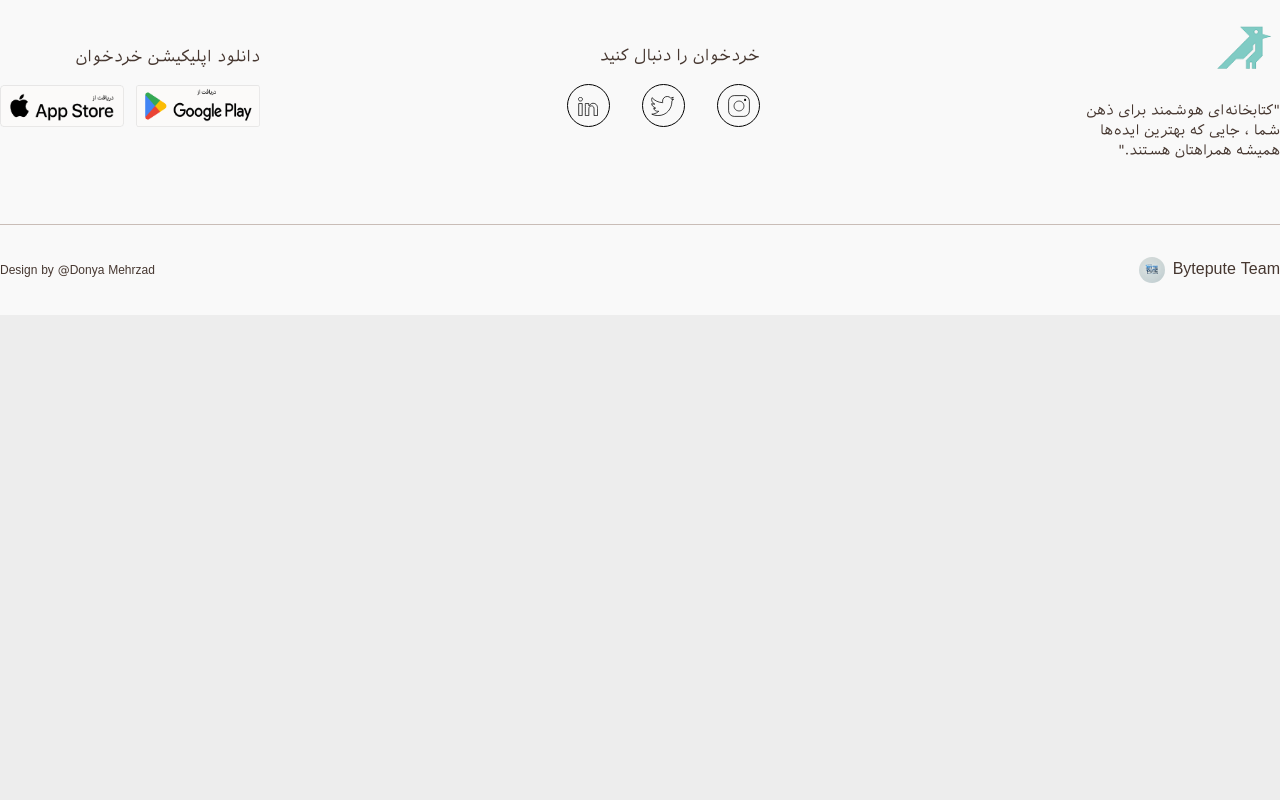
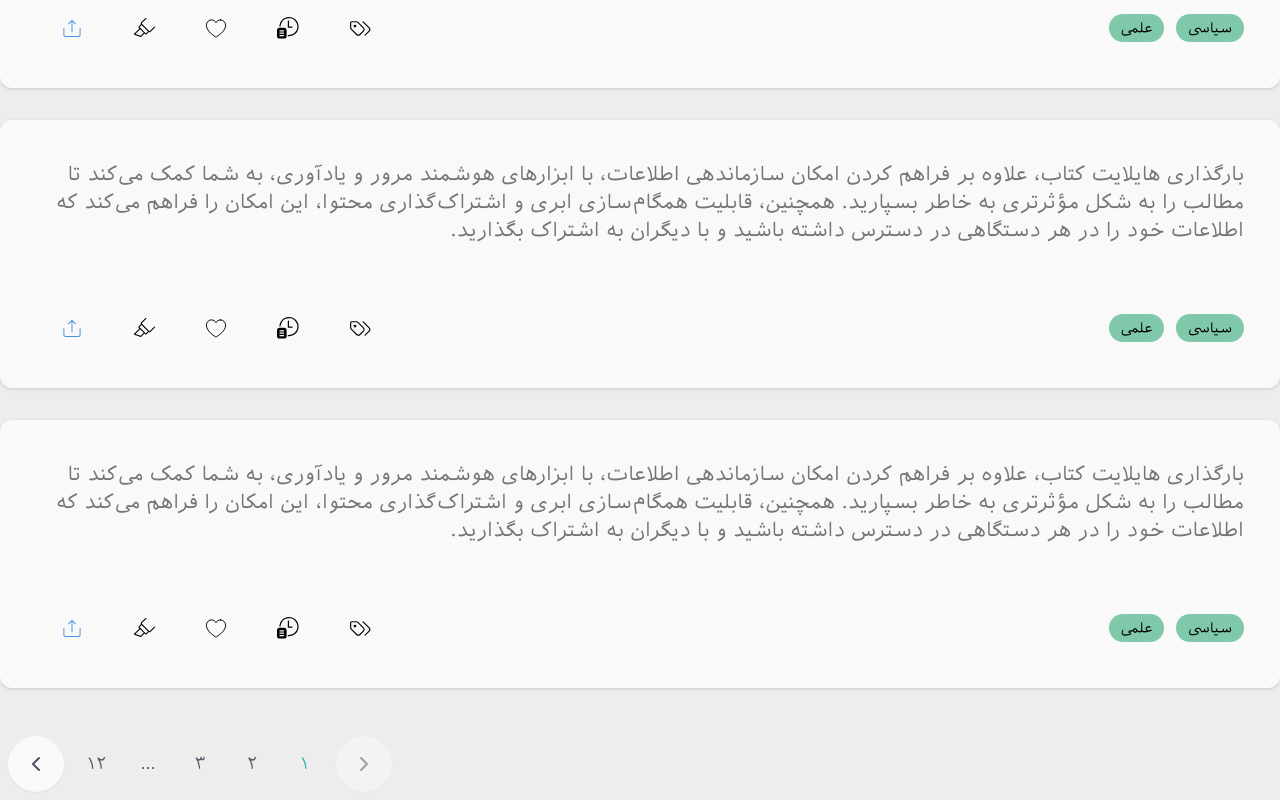
Before and after one commit to MrAghaei/kheradkhan-v2, a Next.js app: page /dashboard/books/1 in a window 1280 px wide. Shown: the part 840-1640 px from the top of the page. Before the commit the page ends 1155 px from the top, so only its background shows below. Built offline with nearby package versions, Linux system fonts and the light colour scheme.

Commit message:
[#10-IMPLEMENT] add highlight card & pagination

```diff
--- a/src/app/dashboard/books/[bookSlug]/page.tsx
+++ b/src/app/dashboard/books/[bookSlug]/page.tsx
@@ -5,6 +5,7 @@ import { MessageSquareQuote, Plus } from "lucide-react";
 import HighlightCard, {
   HighlightCardDataType,
 } from "@/components/books/HighlightCard";
+import Pagination from "@/components/main/Pagination";
 
 function Page() {
   //region data
@@ -20,11 +21,213 @@ function Page() {
       text: "بارگذاری هایلایت کتاب، علاوه بر فراهم کردن امکان سازماندهی اطلاعات، با ابزارهای هوشمند مرور و یادآوری، به شما کمک می‌کند تا مطالب را به شکل مؤثرتری به خاطر بسپارید. همچنین، قابلیت همگام‌سازی ابری و اشتراک‌گذاری محتوا، این امکان را فراهم می‌کند که اطلاعات خود را در هر دستگاهی در دسترس داشته باشید و با دیگران به اشتراک بگذارید.",
       tags: ["سیاسی", "علمی"],
       buttons: [
-        <Button key={"1"} text={""} type={"secondary"} leftIcon={<Plus />} />,
-        <Button key={"2"} text={""} type={"secondary"} leftIcon={<Plus />} />,
-        <Button key={"3"} text={""} type={"secondary"} leftIcon={<Plus />} />,
-        <Button key={"4"} text={""} type={"secondary"} leftIcon={<Plus />} />,
-        <Button key={"5"} text={""} type={"secondary"} leftIcon={<Plus />} />,
+        <Button
+          key={"1"}
+          text={""}
+          type={"secondary"}
+          leftIcon={
+            <Image
+              src={"/tagIcon.svg"}
+              alt={"tag icon"}
+              width={24}
+              height={24}
+            />
+          }
+        />,
+        <Button
+          key={"2"}
+          text={""}
+          type={"secondary"}
+          leftIcon={
+            <Image
+              src={"/reviewIcon.svg"}
+              alt={"review icon"}
+              width={24}
+              height={24}
+            />
+          }
+        />,
+        <Button
+          key={"3"}
+          text={""}
+          type={"secondary"}
+          leftIcon={
+            <Image
+              src={"/favoriteIcon.svg"}
+              alt={"favorite icon"}
+              width={24}
+              height={24}
+            />
+          }
+        />,
+        <Button
+          key={"4"}
+          text={""}
+          type={"secondary"}
+          leftIcon={
+            <Image
+              src={"/highlightIcon.svg"}
+              alt={"highlight icon"}
+              width={24}
+              height={24}
+            />
+          }
+        />,
+        <Button
+          key={"5"}
+          text={""}
+          type={"secondary"}
+          leftIcon={
+            <Image
+              src={"/shareIcon.svg"}
+              alt={"share icon"}
+              width={24}
+              height={24}
+            />
+          }
+        />,
+      ],
+    },
+    {
+      text: "بارگذاری هایلایت کتاب، علاوه بر فراهم کردن امکان سازماندهی اطلاعات، با ابزارهای هوشمند مرور و یادآوری، به شما کمک می‌کند تا مطالب را به شکل مؤثرتری به خاطر بسپارید. همچنین، قابلیت همگام‌سازی ابری و اشتراک‌گذاری محتوا، این امکان را فراهم می‌کند که اطلاعات خود را در هر دستگاهی در دسترس داشته باشید و با دیگران به اشتراک بگذارید.",
+      tags: ["سیاسی", "علمی"],
+      buttons: [
+        <Button
+          key={"1"}
+          text={""}
+          type={"secondary"}
+          leftIcon={
+            <Image
+              src={"/tagIcon.svg"}
+              alt={"tag icon"}
+              width={24}
+              height={24}
+            />
+          }
+        />,
+        <Button
+          key={"2"}
+          text={""}
+          type={"secondary"}
+          leftIcon={
+            <Image
+              src={"/reviewIcon.svg"}
+              alt={"review icon"}
+              width={24}
+              height={24}
+            />
+          }
+        />,
+        <Button
+          key={"3"}
+          text={""}
+          type={"secondary"}
+          leftIcon={
+            <Image
+              src={"/favoriteIcon.svg"}
+              alt={"favorite icon"}
+              width={24}
+              height={24}
+            />
+          }
+        />,
+        <Button
+          key={"4"}
+          text={""}
+          type={"secondary"}
+          leftIcon={
+            <Image
+              src={"/highlightIcon.svg"}
+              alt={"highlight icon"}
+              width={24}
+              height={24}
+            />
+          }
+        />,
+        <Button
+          key={"5"}
+          text={""}
+          type={"secondary"}
+          leftIcon={
+            <Image
+              src={"/shareIcon.svg"}
+              alt={"share icon"}
+              width={24}
+              height={24}
+            />
+          }
+        />,
+      ],
+    },
+    {
+      text: "بارگذاری هایلایت کتاب، علاوه بر فراهم کردن امکان سازماندهی اطلاعات، با ابزارهای هوشمند مرور و یادآوری، به شما کمک می‌کند تا مطالب را به شکل مؤثرتری به خاطر بسپارید. همچنین، قابلیت همگام‌سازی ابری و اشتراک‌گذاری محتوا، این امکان را فراهم می‌کند که اطلاعات خود را در هر دستگاهی در دسترس داشته باشید و با دیگران به اشتراک بگذارید.",
+      tags: ["سیاسی", "علمی"],
+      buttons: [
+        <Button
+          key={"1"}
+          text={""}
+          type={"secondary"}
+          leftIcon={
+            <Image
+              src={"/tagIcon.svg"}
+              alt={"tag icon"}
+              width={24}
+              height={24}
+            />
+          }
+        />,
+        <Button
+          key={"2"}
+          text={""}
+          type={"secondary"}
+          leftIcon={
+            <Image
+              src={"/reviewIcon.svg"}
+              alt={"review icon"}
+              width={24}
+              height={24}
+            />
+          }
+        />,
+        <Button
+          key={"3"}
+          text={""}
+          type={"secondary"}
+          leftIcon={
+            <Image
+              src={"/favoriteIcon.svg"}
+              alt={"favorite icon"}
+              width={24}
+              height={24}
+            />
+          }
+        />,
+        <Button
+          key={"4"}
+          text={""}
+          type={"secondary"}
+          leftIcon={
+            <Image
+              src={"/highlightIcon.svg"}
+              alt={"highlight icon"}
+              width={24}
+              height={24}
+            />
+          }
+        />,
+        <Button
+          key={"5"}
+          text={""}
+          type={"secondary"}
+          leftIcon={
+            <Image
+              src={"/shareIcon.svg"}
+              alt={"share icon"}
+              width={24}
+              height={24}
+            />
+          }
+        />,
       ],
     },
   ];
@@ -42,7 +245,14 @@ function Page() {
             key={"1"}
             text={"نظر کاربران"}
             type={"secondary"}
-            leftIcon={<MessageSquareQuote strokeWidth={1.2} />}
+            leftIcon={
+              <Image
+                src={"/userReviewIcon.svg"}
+                alt={"user review icon"}
+                width={16}
+                height={16}
+              />
+            }
           />,
           <Button
             key={"2"}
@@ -85,6 +295,9 @@ function Page() {
           tags={highlight.tags}
         />
       ))}
+      <div className="self-start">
+        <Pagination totalPages={12} initialPage={1} />
+      </div>
     </div>
   );
 }
--- a/src/components/books/HighlightCard.tsx
+++ b/src/components/books/HighlightCard.tsx
@@ -8,12 +8,20 @@ export type HighlightCardDataType = {
 
 function HighlightCard({ text, tags, buttons }: HighlightCardDataType) {
   return (
-    <div className="flex flex-col" dir="rtl">
-      <p>{text}</p>
+    <div
+      className="flex flex-col py-10 px-9 mt-8 gap-16 rounded-xl drop-shadow bg-white"
+      dir="rtl"
+    >
+      <p className="text-text2 text-xl">{text}</p>
       <div className="flex justify-between items-center">
-        <div className="flex">
+        <div className="flex gap-3">
           {tags.map((tag, index) => (
-            <div key={index}>{tag}</div>
+            <div
+              className="text-text1 text-sm py-1 px-3 bg-primary rounded-2xl"
+              key={index}
+            >
+              {tag}
+            </div>
           ))}
         </div>
 
--- a/src/components/main/MainHeader.tsx
+++ b/src/components/main/MainHeader.tsx
@@ -14,22 +14,22 @@ function MainHeader() {
     },
     {
       id: 2,
-      text: "کتابخانه",
+      text: "هایلایت",
       icon: "/highlightIcon.svg",
     },
     {
       id: 3,
-      text: "کتابخانه",
+      text: "مرور روزانه",
       icon: "/reviewIcon.svg",
     },
     {
       id: 4,
-      text: "کتابخانه",
+      text: "برچسب ها",
       icon: "/tagIcon.svg",
     },
     {
       id: 5,
-      text: "کتابخانه",
+      text: "مورد علاقه ها",
       icon: "/favoriteIcon.svg",
     },
   ];
--- a/src/components/main/Pagination.tsx
+++ b/src/components/main/Pagination.tsx
@@ -186,7 +186,10 @@ export default function Pagination({
   };
 
   return (
-    <div className="flex items-center justify-center mt-10 rounded-lg p-2">
+    <div
+      className="flex items-center justify-center mt-10  rounded-lg p-2"
+      dir="rtl"
+    >
       <button
         onClick={() => handlePageChange(currentPage - 1)}
         disabled={currentPage === 1}
```
Also changed, not shown: public/shareIcon.svg (added), public/userReviewIcon.svg (added).
